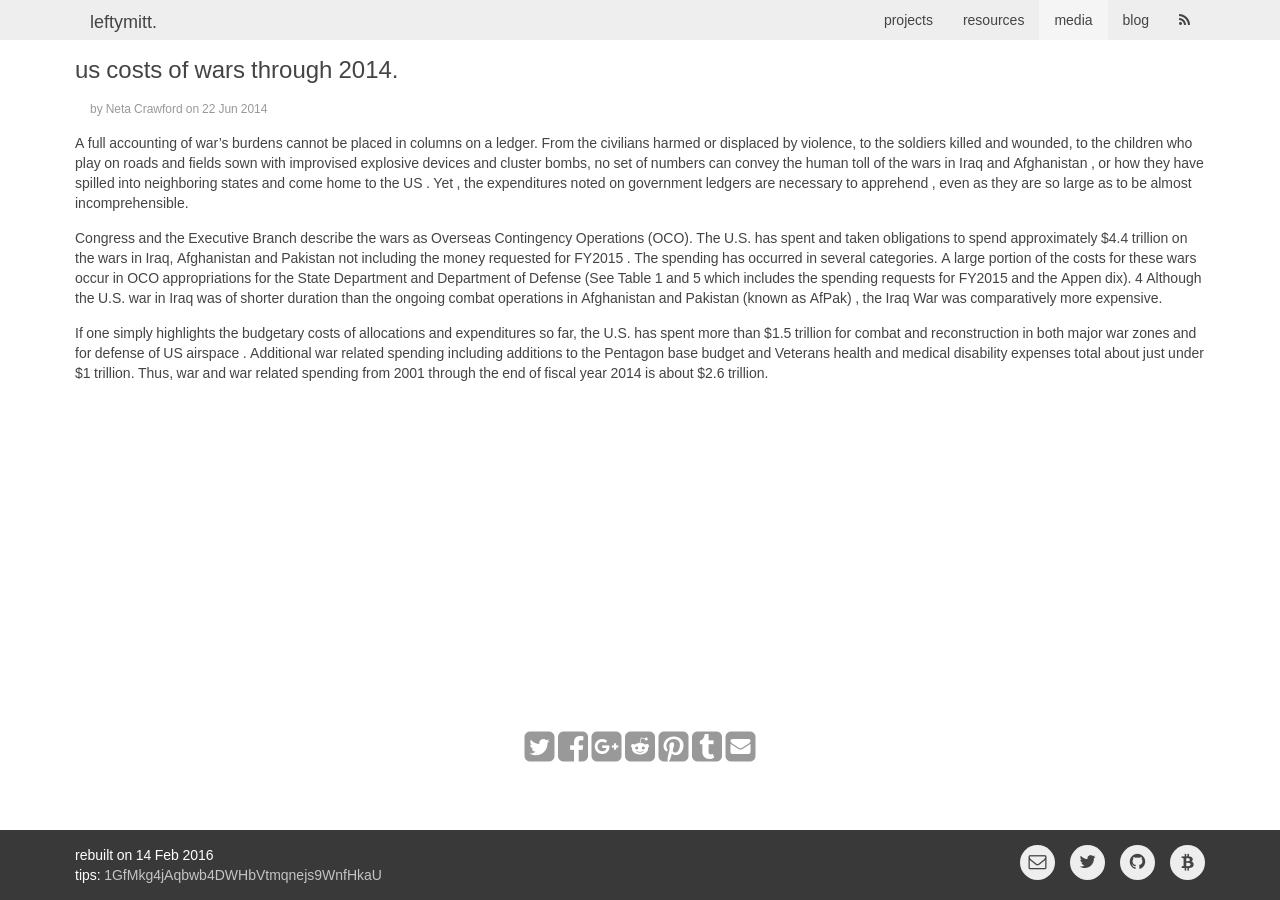
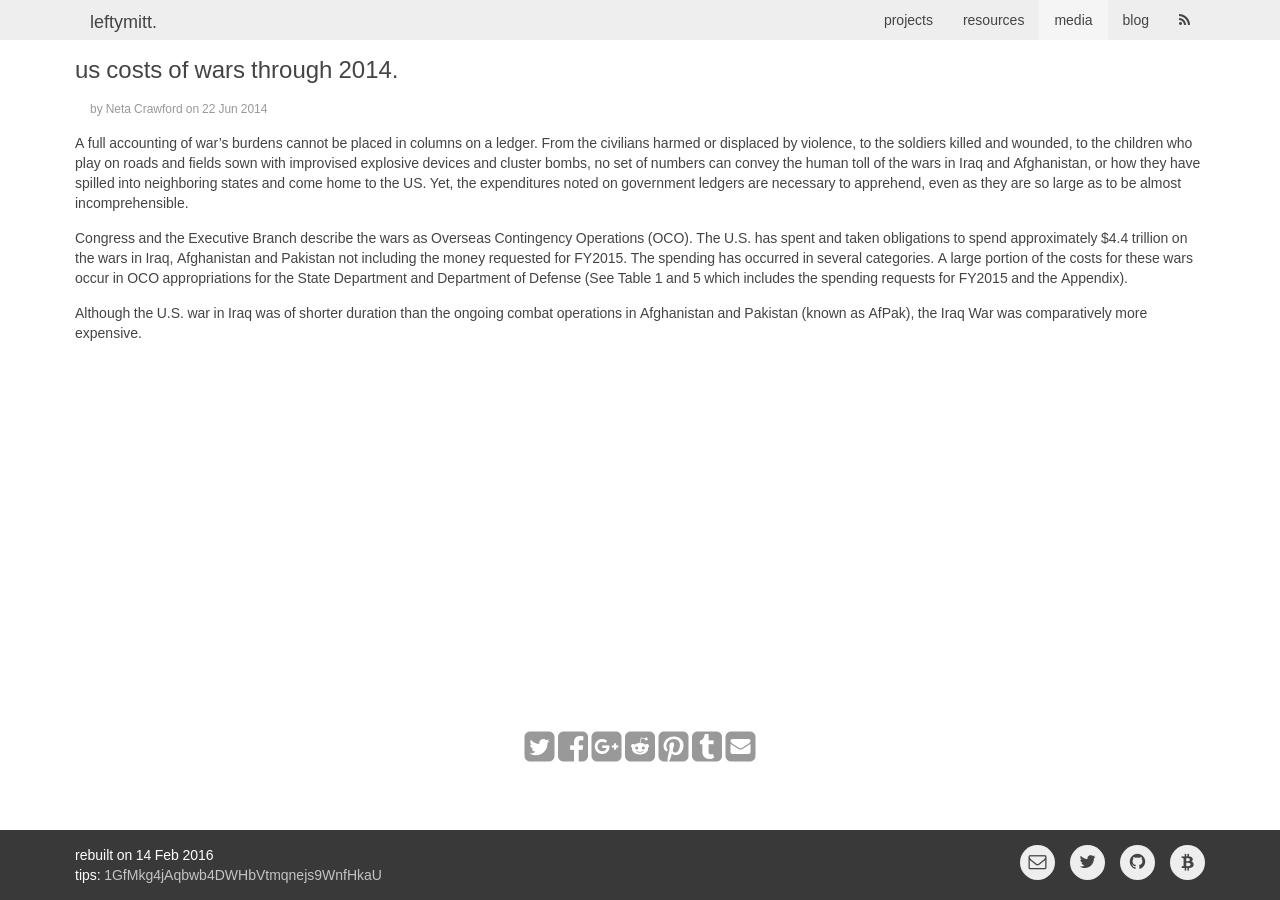
Before and after one commit to leftymitt/leftymitt.com, a Jekyll site: the page built from _media/us-costs-of-wars-through-2014.md, in a window 1280 px wide. Built offline with Jekyll 4.4.1, drawn with Linux system fonts in a browser that asks for light colours.

Commit message:
fixed ridiculous text formatting for page on cost of us wars.

```diff
--- a/_media/us-costs-of-wars-through-2014.md
+++ b/_media/us-costs-of-wars-through-2014.md
@@ -16,297 +16,13 @@ icon: watson-institute.png
 link: "http://watson.brown.edu/costsofwar/files/cow/imce/figures/2014/Costs%20of%20War%20Summary%20Crawford%20June%202014.pdf"
 ---
 
-A full
-accounting
-of
-war's	burdens cannot be
-placed
-in
-columns
-on
-a
-ledger.
-From
-the
-civilians
-harmed
-or
-displaced
-by
-violence,
-to
-the
-soldiers
-killed
-and
-wounded,
-to
-the
-children
-who
-play
-on
-roads
-and
-fields
-sown
-with
-improvised
-explosive
-devices
-and
-cluster
-bombs,
-no
-set
-of
-numbers
-can
-convey
-the
-human
-toll
-of
-the
-wars
-in
-Iraq
-and
-Afghanistan
-,
-or
-how
-they
-have
-spilled
-into
-neighboring
-states
-and
-come
-home
-to
-the
-US
-.
-Yet
-,
-the
-expenditures
-noted
-on
-government
-ledgers
-are
-necessary
-to
-apprehend
-,
-even
-as
-they
-are
-so
-large
-as
-to
-be
-almost
-incomprehensible.
+A full accounting	of	war's	burdens cannot be	placed in columns on	a ledger.
+From the civilians harmed or displaced by violence, to the soldiers killed and wounded, to the children who play on roads and fields sown with improvised explosive devices and cluster bombs, no set of	numbers can convey the human toll of the wars in Iraq and Afghanistan, or how they have spilled	into neighboring states and come home to the US.
+Yet, the expenditures noted on government ledgers are necessary to apprehend, even as they are so large as to be almost incomprehensible.
 
-Congress
-and
-the
-Executive
-Branch
-describe
-the
-wars
-as
-Overseas
-Contingency
-Operations
-(OCO).
-The
-U.S.
-has
-spent
-and
-taken
-obligations
-to
-spend
-approximately
-$4.4
-trillion
-on
-the
-wars
-in
-Iraq,
-Afghanistan
-and
-Pakistan
-not
-including
-the
-money
-requested
-for
-FY2015
-.
-The
-spending
-has
-occurred
-in
-several
-categories.
-A
-large
-portion
-of
-the
-costs
-for
-these
-wars
-occur
-in
-OCO
-appropriations
-for
-the
-State
-Department
-and
-Department
-of
-Defense
-(See
-Table
-1
-and
-5
-which
-includes
-the
-spending
-requests
-for
-FY2015
-and
-the
-Appen
-dix).
-4
-Although
-the
-U.S.
-war
-in
-Iraq
-was
-of
-shorter
-duration
-than
-the
-ongoing
-combat
-operations
-in
-Afghanistan
-and
-Pakistan
-(known
-as
-AfPak)
-,
-the
-Iraq
-War
-was
-comparatively
-more expensive.
+Congress and the Executive Branch describe the wars as Overseas Contingency Operations (OCO).
+The U.S. has spent and taken obligations to spend approximately $4.4 trillion on	the wars	in	Iraq,	Afghanistan	and Pakistan not including	the money requested for	FY2015.
+The spending has occurred in several categories.
+A large portion of the costs for these wars occur in OCO appropriations for the State Department and Department of Defense (See Table 1 and 5 which includes the spending requests for FY2015 and the Appendix).
 
-If
-one
-simply
-highlights
-the
-budgetary
-costs
-of
-allocations
-and
-expenditures
-so
-far,
-the
-U.S.
-has
-spent
-more
-than
-$1.5
-trillion
-for
-combat
-and
-reconstruction
-in
-both
-major
-war
-zones
-and
-for
-defense
-of
-US
-airspace
-.
-Additional
-war
-related
-spending
-including
-additions
-to
-the
-Pentagon
-base
-budget
-and
-Veterans
-health
-and
-medical
-disability
-expenses
-total
-about
-just
-under
-$1
-trillion.
-Thus,
-war
-and
-war
-related
-spending
-from
-2001
-through
-the
-end
-of
-fiscal
-year
-2014
-is
-about
-$2.6
-trillion.
+Although the U.S. war in Iraq	was of shorter duration	than the ongoing combat	operations in Afghanistan and	Pakistan	(known as AfPak),	the Iraq	War was comparatively more expensive.
```
